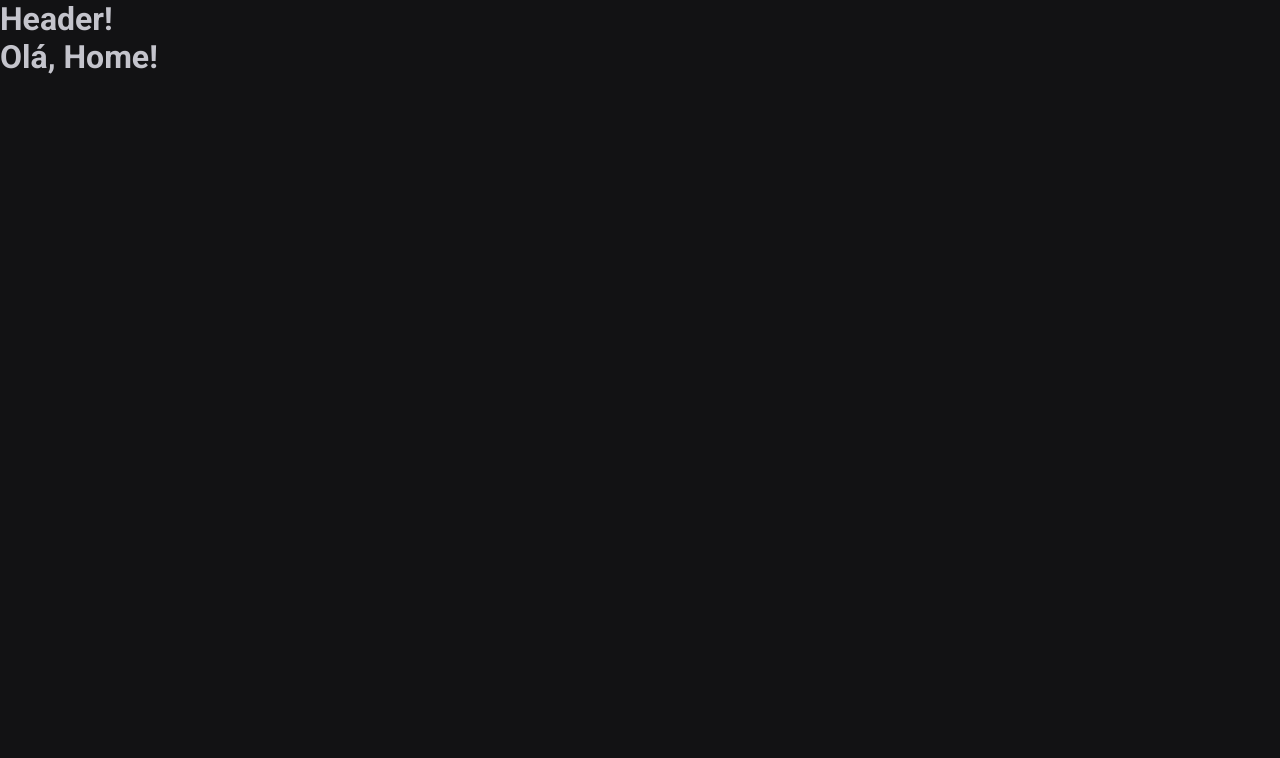
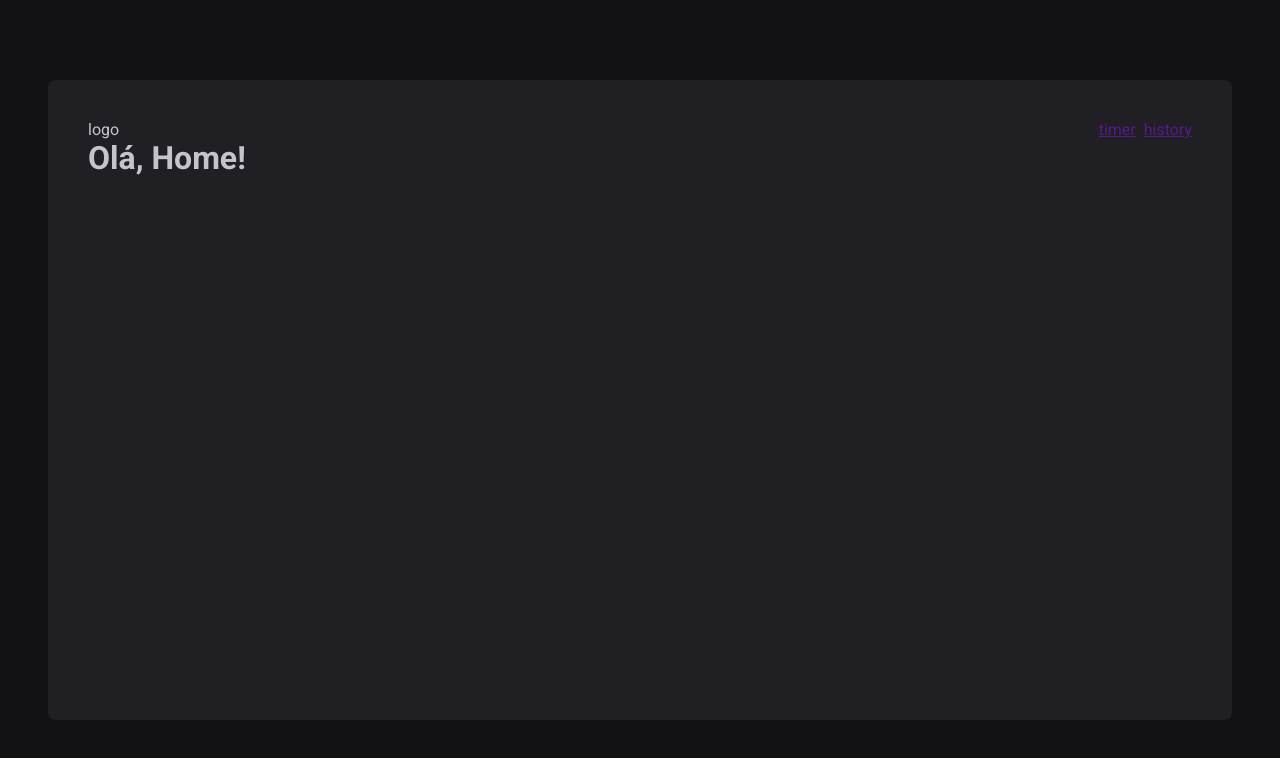
Before and after one commit to biancacangussu/ignite-timer, a React (Vite) app: page / in a window 1280 px wide. Shown: the top 758 px of the page. Built offline with nearby package versions, Linux system fonts and the light colour scheme.

Commit message:
:art: chore: style layout and header, add navigation with react-router

```diff
--- a/package.json
+++ b/package.json
@@ -10,6 +10,7 @@
     "preview": "vite preview"
   },
   "dependencies": {
+    "phosphor-react": "^1.4.1",
     "react": "^18.3.1",
     "react-dom": "^18.3.1",
     "react-router-dom": "^7.0.1",
--- a/src/Router.tsx
+++ b/src/Router.tsx
@@ -2,7 +2,7 @@ import { Routes, Route } from 'react-router-dom';
 
 import { Home } from './pages/Home';
 import { History } from './pages/History';
-import { DefaultLayout } from './layouts/DefaultLayout';
+import { DefaultLayout } from './layouts/DefaultLayout/index';
 
 export function Router() {
   return (
--- a/src/components/Header.tsx
+++ /dev/null
@@ -1,5 +0,0 @@
-export function Header() {
-  return (
-    <h1>Header!</h1>
-  );
-}
--- /dev/null
+++ b/src/components/Header/index.tsx
@@ -0,0 +1,13 @@
+import { HeaderContainer } from './styles';
+
+export function Header() {
+  return (
+    <HeaderContainer>
+      <span>logo</span>
+      <nav>
+        <a href="">timer</a>
+        <a href="">history</a>
+      </nav>
+    </HeaderContainer>
+  );
+}
--- /dev/null
+++ b/src/components/Header/styles.ts
@@ -0,0 +1,27 @@
+import styled from 'styled-components';
+
+export const HeaderContainer = styled.header`
+  display: flex;
+  align-items: center;
+  justify-content: space-between;
+  nav {
+    display: flex;
+    gap: 0.5rem;
+    /* a {
+      width: 3rem;
+      height: 3rem;
+      display: flex;
+      justify-content: center;
+      align-items: center;
+      color: ${(props) => props.theme['gray-100']};
+      border-top: 3px solid transparent;
+      border-bottom: 3px solid transparent;
+      &:hover {
+        border-bottom: 3px solid ${(props) => props.theme['green-500']};
+      }
+      &.active {
+        color: ${(props) => props.theme['green-500']};
+      }
+    } */
+  }
+`;
--- a/src/layouts/DefaultLayout.tsx
+++ /dev/null
@@ -1,11 +0,0 @@
-import { Outlet } from 'react-router-dom';
-import { Header } from '../components/Header';
-
-export function DefaultLayout() {
-  return (
-    <div>
-      <Header />
-      <Outlet />
-    </div>
-  );
-}
--- /dev/null
+++ b/src/layouts/DefaultLayout/index.tsx
@@ -0,0 +1,13 @@
+import { Outlet } from 'react-router-dom';
+import { Header } from '../../components/Header/index';
+
+import { LayoutContainer } from './styles';
+
+export function DefaultLayout() {
+  return (
+    <LayoutContainer>
+      <Header />
+      <Outlet />
+    </LayoutContainer>
+  );
+}
--- /dev/null
+++ b/src/layouts/DefaultLayout/styles.ts
@@ -0,0 +1,14 @@
+import styled from 'styled-components';
+
+export const LayoutContainer = styled.div`
+  max-width: 74rem;
+  height: calc(100vh - 10rem);
+  margin: 5rem auto;
+  padding: 2.5rem;
+
+  background: ${(props) => props.theme['gray-800']};
+  border-radius: 8px;
+
+  display: flex;
+  flex-direction: column;
+`;
```
Also changed, not shown: 1 other file (tests, documents, lock files or other folders).
